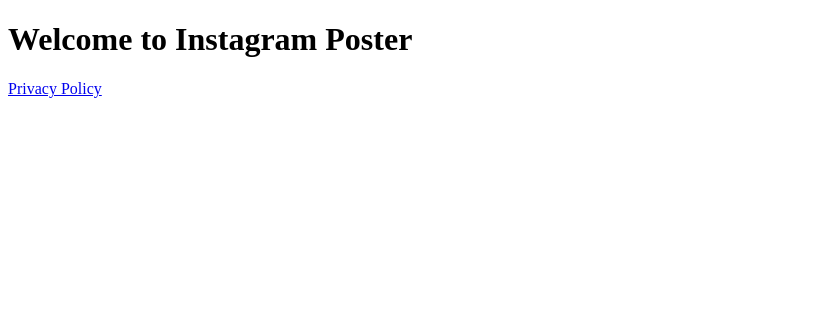
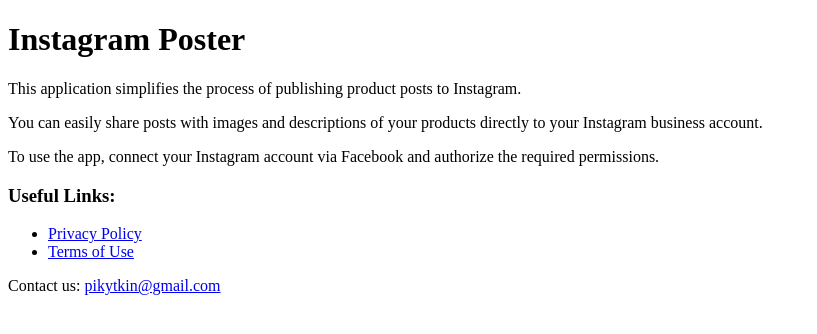
Before and after one commit to pikytkin/Poster, a plain HTML site: page index.html in a window 1280 px wide. Shown: the whole page, without its empty margins (0-817 px from the left). Drawn offline with Linux system fonts and the light colour scheme.

Commit message:
Update index.html

```diff
--- a/index.html
+++ b/index.html
@@ -1,10 +1,21 @@
 <!DOCTYPE html>
-<html>
+<html lang="en">
 <head>
+  <meta charset="UTF-8">
   <title>Instagram Poster</title>
 </head>
 <body>
-  <h1>Welcome to Instagram Poster</h1>
-  <p><a href="privacy.html">Privacy Policy</a></p>
+  <h1>Instagram Poster</h1>
+  <p>This application simplifies the process of publishing product posts to Instagram.</p>
+  <p>You can easily share posts with images and descriptions of your products directly to your Instagram business account.</p>
+  <p>To use the app, connect your Instagram account via Facebook and authorize the required permissions.</p>
+
+  <h3>Useful Links:</h3>
+  <ul>
+    <li><a href="privacy.html">Privacy Policy</a></li>
+    <li><a href="terms.html">Terms of Use</a></li>
+  </ul>
+
+  <p>Contact us: <a href="mailto:pikytkin@gmail.com">pikytkin@gmail.com</a></p>
 </body>
 </html>
```
